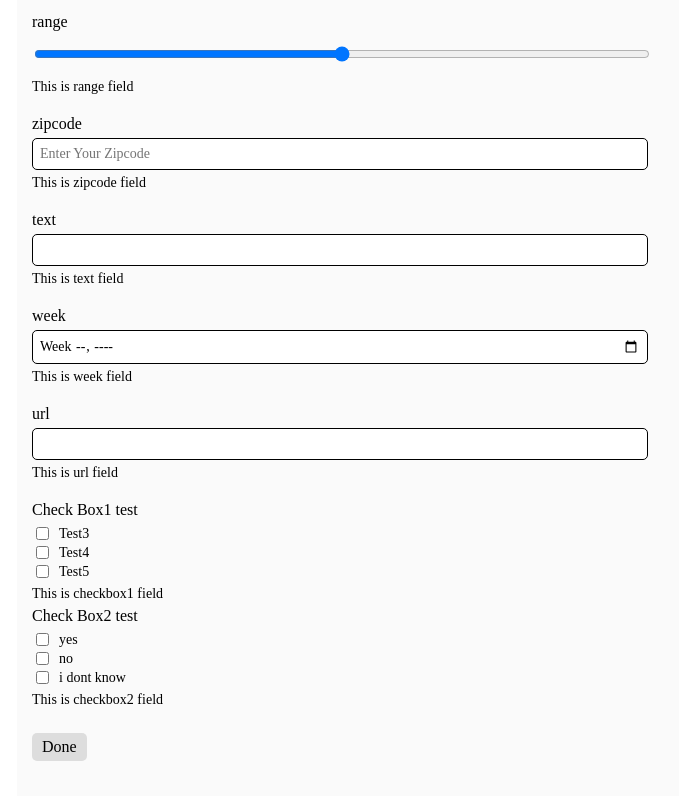
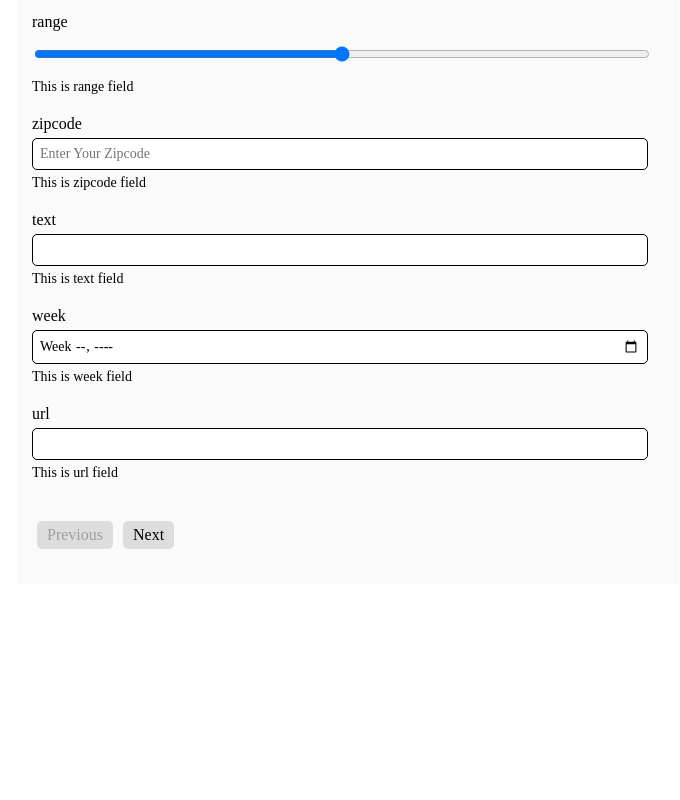
Before and after one commit to nettantra/llama-forms-react, a React (Create React App) app: page / in a window 1280 px wide. Shown: the part 827-1627 px from the top of the page, without its empty margins (307-987 px from the left). After the commit the page ends 1419 px from the top, so only its background shows below. Built offline with nearby package versions, Linux system fonts and the light colour scheme.

Commit message:
implement blacklist function

```diff
--- a/src/App.tsx
+++ b/src/App.tsx
@@ -16,7 +16,7 @@ function App() {
         type: 'object',
         title: 'Login',
         description: 'Login Form',
-        wizard: false,
+        wizard: true,
         wizardOptions : {
           onNext:login_test,
           onPrev:login_test,
@@ -96,6 +96,10 @@ function App() {
             enum: ['Test3', 'Test4', 'Test5'],
             step:2
           },
+          para:{
+            type: 'string',
+            depend:true,
+          },
           checkBox2:{
             type: 'string',
             // required: true,
@@ -112,6 +116,7 @@ function App() {
             label: "Check Box test",
             description: "This is checkbox field",
             // onlyCheck:"Test",
+            blacklist:["Test","Test1"],
           },
           phone: {
             type: "phone",
@@ -122,7 +127,8 @@ function App() {
             dependent:{
               type:"multi",
               value:["12345","54321"]
-            }
+            },
+            blacklist:""
           },
           table: {
             type: "table",
@@ -166,7 +172,8 @@ function App() {
             uppercase: false,
             description: "This is text field",
             disAllowSpace: false,
-            validationRegex:"^[a-zA-Z]+$"
+            validationRegex:"^[a-zA-Z]+$",
+            blacklist:["Test","Test1"],
           },
           week: {
             type: "week",
@@ -191,11 +198,23 @@ function App() {
             type: "checkbox",
             label: "Check Box1 test",
             description: "This is checkbox1 field",
+            onlyCheck:"Test3",
+            blacklist:["Test"]
+          },
+          para: {
+            type: "paragraph",
+            text: "This is paragraph field for testing",
+            parentField: "checkBox1",
+            dependent:{
+              value : ["Test3"],
+              type: "single",          //multi or single
+            }
           },
           checkBox2: {
             type: "checkbox",
             label: "Check Box2 test",
             description: "This is checkbox2 field",
+            blacklist:["yes","Test1"],
           }
         }
       }}
--- a/src/llama/components/form/MultipleForm.tsx
+++ b/src/llama/components/form/MultipleForm.tsx
@@ -243,7 +243,7 @@ const MultipleForm = forwardRef((props: Props, ref: any) => {
         </button>
       ) : (
         <button
-          className='btn llm-next -btn'
+          className='btn llm-next-btn'
           onClick={handleNext}
           disabled={loading}
           ref={ref}>
--- a/src/llama/index.tsx
+++ b/src/llama/index.tsx
@@ -20,10 +20,10 @@ export const LlamaForm = (props: any) => {
     properties = {},
   } = schema;
 
-  const [fields, setFields] = useState({});
+  const [fields, setFields] = useState<LooseObject>({});
   const [fieldList, setFieldList] = useState([]);
-  const [data, setData] = useState({});
-  const [wizardStepSet, setWizardStepSet] = useState({});
+  const [data, setData] = useState<LooseObject>({});
+  const [wizardStepSet, setWizardStepSet] = useState<LooseObject>({});
   const [step, setStep] = useState(initialStep ?? 1);
 
   let enterButton: any = useRef();
@@ -116,6 +116,22 @@ export const LlamaForm = (props: any) => {
   };
 
   useEffect(() => {
+    // for blacklist
+    let btn = document.getElementsByClassName('btn llm-next-btn')[0] || document.getElementsByClassName('btn llm-submit-btn')[0]
+    let currentStepFields = wizardStepSet[step]
+    btn.removeAttribute('disabled');
+    currentStepFields?.forEach((field: string) => {
+      if (fields[field].blacklist) {
+          if (fields[field].type === "checkbox") {
+            Object.keys(data[field].value).forEach((key: string) => {
+              fields[field].blacklist.includes(key) && btn.setAttribute('disabled', 'true');
+            })
+          }
+          fields[field].blacklist.includes(data[field].value) && btn.setAttribute('disabled', 'true');
+        }
+    })
+    //end
+
     const listener = (event: any) => {
       if (event.key === "Enter" || event.code === "NumpadEnter") {
         event.preventDefault();
@@ -128,6 +144,24 @@ export const LlamaForm = (props: any) => {
       document.removeEventListener("keydown", listener);
     };
   }, [step]);
+
+
+
+  useEffect(() => {
+    let btn = document.getElementsByClassName('btn llm-next-btn')[0] || document.getElementsByClassName('btn llm-submit-btn')[0]
+
+    btn.removeAttribute('disabled');
+    for (let field in fields) {
+      if (fields[field].blacklist) {
+        if (fields[field].type === "checkbox") {
+          Object.keys(data[field].value).forEach((key: string) => {
+            fields[field].blacklist.includes(key) && btn.setAttribute('disabled', 'true');
+          })
+        }
+        fields[field].blacklist.includes(data[field].value) && btn.setAttribute('disabled', 'true');
+      }
+    }
+  },[data]);
 
   const {
     show: pbShow,
```
Also changed, not shown: 1 other file (tests, documents, lock files or other folders).
